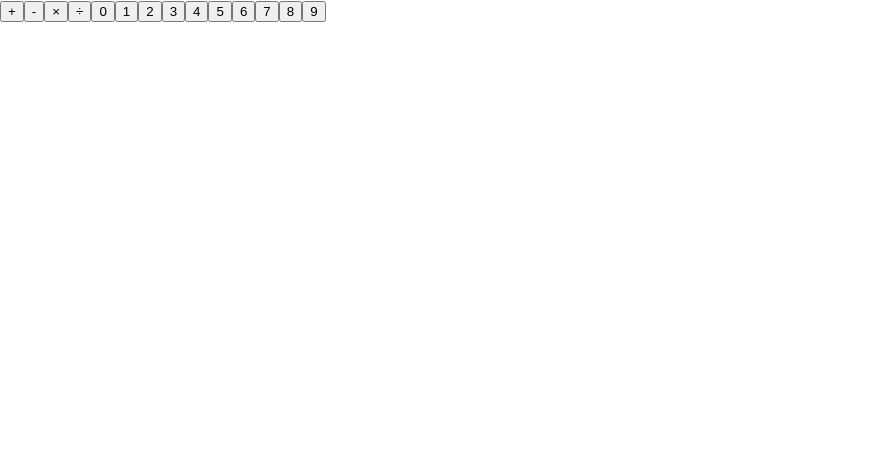
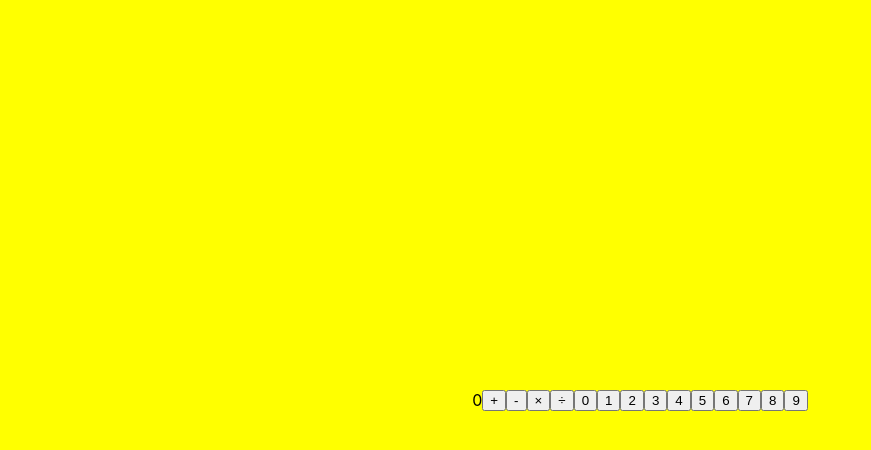
Before and after one commit to tomyang11/calculator, a React (Create React App) app: page / in a window 1280 px wide. Shown: the top 450 px of the page, without its empty margins (0-871 px from the left). Built offline with nearby package versions, Linux system fonts and the light colour scheme.

Commit message:
style edits

```diff
--- a/src/components/Calculator.js
+++ b/src/components/Calculator.js
@@ -1,16 +1,19 @@
-import React from "react";
+import React, { useState } from "react";
+
+import styles from './Calculator.module.css';
 
 import Display from "./Display";
 import KeyPad from './KeyPad/KeyPad';
-import Button from "./KeyPad/Button";
 
 const Calculator = () => {
 
+    const [enteredVal, setEnteredVal] = useState(0);
+
 	return (
-		<React.Fragment>
-			<Display />
-            <KeyPad />
-		</React.Fragment>
+		<div className={styles.calculator}>
+			<Display enteredVal={enteredVal} />
+            <KeyPad onClick={setEnteredVal} />
+		</div>
 	);
 };
 
--- /dev/null
+++ b/src/components/Calculator.module.css
@@ -0,0 +1,11 @@
+.calculator {
+    background-color: yellow;
+    display: flex;
+    justify-content: center;
+    align-items: center;
+    top: 0px;
+    right: 0px;
+    left: 0px;
+    bottom: 0px;
+    position: absolute;
+}
--- a/src/components/Display.js
+++ b/src/components/Display.js
@@ -4,6 +4,9 @@ import './Display.module.css';
 
 const Display = (props) => {
 
+    return <div>
+        {props.enteredVal}
+    </div>
 }
 
 export default Display;
--- a/src/components/KeyPad/Button.js
+++ b/src/components/KeyPad/Button.js
@@ -4,8 +4,8 @@ import './Button.module.css';
 
 const Button = (props) => {
 
-    function clickHandler(event) {
-        props.onClick(event.target.value);
+    function clickHandler() {
+        props.onClick(props.value);
     }
 
     return <button onClick={clickHandler}>{props.value}</button>
--- a/src/components/KeyPad/KeyPad.js
+++ b/src/components/KeyPad/KeyPad.js
@@ -4,21 +4,17 @@ import Button from './Button';
 
 const KeyPad = (props) => {
 
-    const [enteredVal, setEnteredVal] = useState(0);
-
     const numberButtons = [];
     const operationsButtons = [];
 
 	for (let i = 0; i < 10; i++) {
-		numberButtons.push(<Button onClick={setEnteredVal} id={i} value={i} />);
+		numberButtons.push(<Button onClick={props.onClick} id={i} value={i} />);
 	}
 
     operationsButtons.push(<Button id={10} value={'+'} />);
     operationsButtons.push(<Button id={11} value={'-'} />);
     operationsButtons.push(<Button id={12} value={'×'} />);
     operationsButtons.push(<Button id={13} value={'÷'} />);
-
-    console.log("enteredVal is " + enteredVal);
 
     return <React.Fragment>
         {operationsButtons}
```
